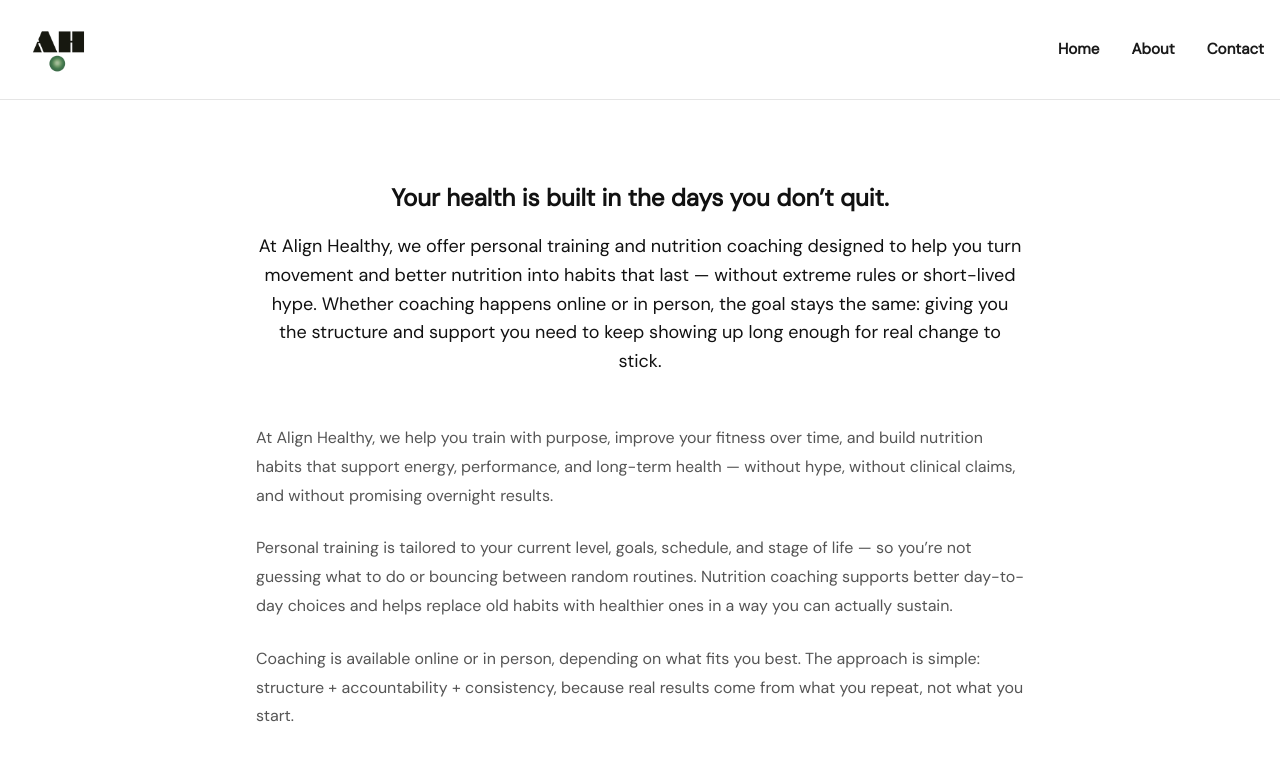
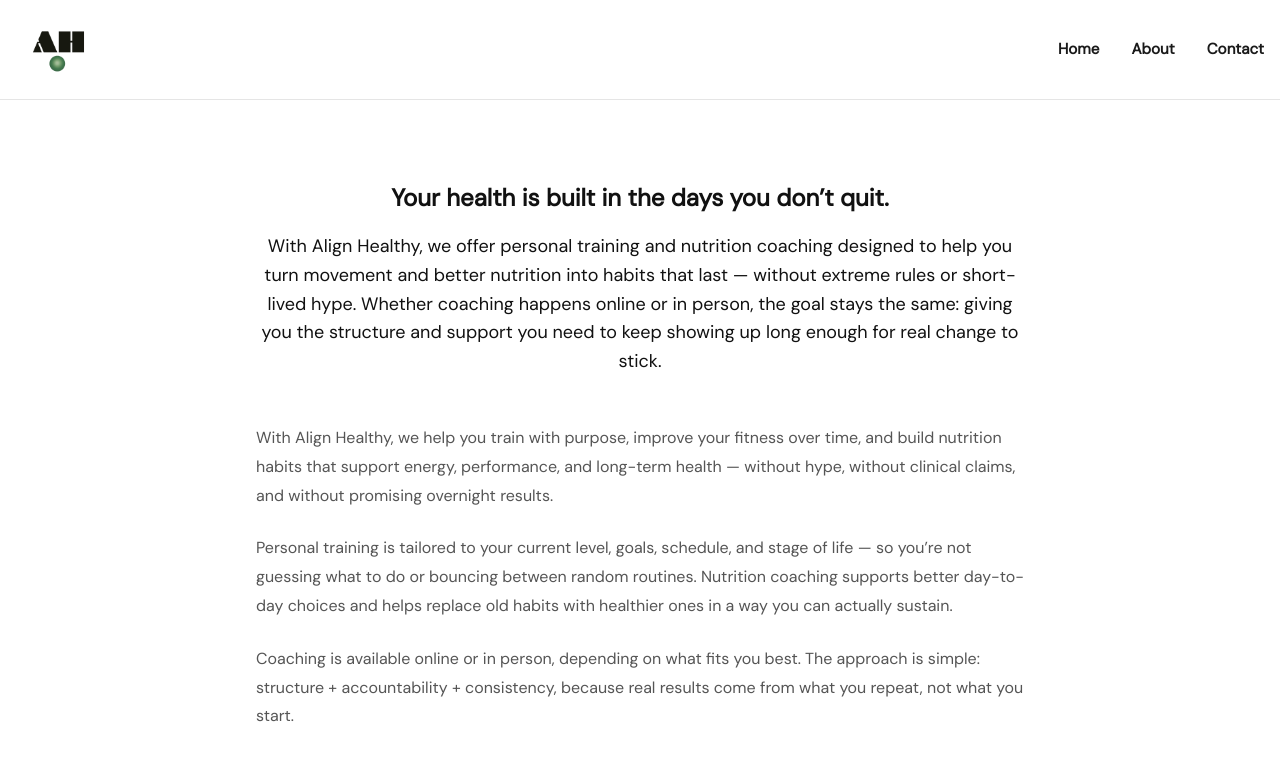
Before and after one commit to maryamt52/AlignHealthy, a React (Vite) app: page /about in a window 1280 px wide. Shown: the top 777 px of the page. Built offline with nearby package versions, Linux system fonts and the light colour scheme.

Commit message:
content: change 'At Align Healthy' to 'With Align Healthy'

```diff
--- a/src/components/AboutSection.jsx
+++ b/src/components/AboutSection.jsx
@@ -5,13 +5,13 @@ const AboutSection = () => {
                 <div style={{ marginBottom: '3rem' }}>
                     <p style={{ fontWeight: '600', marginBottom: '1rem', fontSize: '1.5rem', color: 'var(--color-text-main)' }}>Your health is built in the days you don’t quit.</p>
                     <p style={{ marginBottom: '1.5rem', fontSize: '1.125rem', lineHeight: '1.6', color: 'var(--color-text-main)' }}>
-                        At Align Healthy, we offer personal training and nutrition coaching designed to help you turn movement and better nutrition into habits that last — without extreme rules or short-lived hype. Whether coaching happens online or in person, the goal stays the same: giving you the structure and support you need to keep showing up long enough for real change to stick.
+                        With Align Healthy, we offer personal training and nutrition coaching designed to help you turn movement and better nutrition into habits that last — without extreme rules or short-lived hype. Whether coaching happens online or in person, the goal stays the same: giving you the structure and support you need to keep showing up long enough for real change to stick.
                     </p>
                 </div>
 
                 <div style={{ textAlign: 'left' }}>
                     <p style={{ marginBottom: '1.5rem', color: 'var(--color-text-muted)' }}>
-                        At Align Healthy, we help you train with purpose, improve your fitness over time, and build nutrition habits that support energy, performance, and long-term health — without hype, without clinical claims, and without promising overnight results.
+                        With Align Healthy, we help you train with purpose, improve your fitness over time, and build nutrition habits that support energy, performance, and long-term health — without hype, without clinical claims, and without promising overnight results.
                     </p>
                     <p style={{ marginBottom: '1.5rem', color: 'var(--color-text-muted)' }}>
                         Personal training is tailored to your current level, goals, schedule, and stage of life — so you’re not guessing what to do or bouncing between random routines. Nutrition coaching supports better day-to-day choices and helps replace old habits with healthier ones in a way you can actually sustain.
--- a/src/components/HomeBio.jsx
+++ b/src/components/HomeBio.jsx
@@ -8,7 +8,7 @@ const HomeBio = () => {
                     Your health is built in the days you don’t quit.
                 </p>
                 <p style={{ fontSize: '1.125rem', lineHeight: '1.6', color: 'var(--color-text-main)' }}>
-                    At Align Healthy, we offer personal training and nutrition coaching designed to help you turn movement and better nutrition into habits that last — without extreme rules or short-lived hype. Whether coaching happens online or in person, the goal stays the same: giving you the structure and support you need to keep showing up long enough for real change to stick.
+                    With Align Healthy, we offer personal training and nutrition coaching designed to help you turn movement and better nutrition into habits that last — without extreme rules or short-lived hype. Whether coaching happens online or in person, the goal stays the same: giving you the structure and support you need to keep showing up long enough for real change to stick.
                 </p>
             </div>
         </section>
--- a/src/pages/About.jsx
+++ b/src/pages/About.jsx
@@ -14,14 +14,14 @@ const About = () => {
                             Your health is built in the days you don’t quit.
                         </p>
                         <p style={{ marginBottom: '2rem', fontSize: '1.125rem', lineHeight: '1.6', color: 'var(--color-text-main)' }}>
-                            At Align Healthy, we offer personal training and nutrition coaching designed to help you turn movement and better nutrition into habits that last — without extreme rules or short-lived hype. Whether coaching happens online or in person, the goal stays the same: giving you the structure and support you need to keep showing up long enough for real change to stick.
+                            With Align Healthy, we offer personal training and nutrition coaching designed to help you turn movement and better nutrition into habits that last — without extreme rules or short-lived hype. Whether coaching happens online or in person, the goal stays the same: giving you the structure and support you need to keep showing up long enough for real change to stick.
                         </p>
                     </div>
 
                     {/* The 3 Paragraphs requested to be moved here */}
                     <div style={{ textAlign: 'left', color: 'var(--color-text-muted)', lineHeight: '1.8' }}>
                         <p style={{ marginBottom: '1.5rem' }}>
-                            At Align Healthy, we help you train with purpose, improve your fitness over time, and build nutrition habits that support energy, performance, and long-term health — without hype, without clinical claims, and without promising overnight results.
+                            With Align Healthy, we help you train with purpose, improve your fitness over time, and build nutrition habits that support energy, performance, and long-term health — without hype, without clinical claims, and without promising overnight results.
                         </p>
                         <p style={{ marginBottom: '1.5rem' }}>
                             Personal training is tailored to your current level, goals, schedule, and stage of life — so you’re not guessing what to do or bouncing between random routines. Nutrition coaching supports better day-to-day choices and helps replace old habits with healthier ones in a way you can actually sustain.
```
